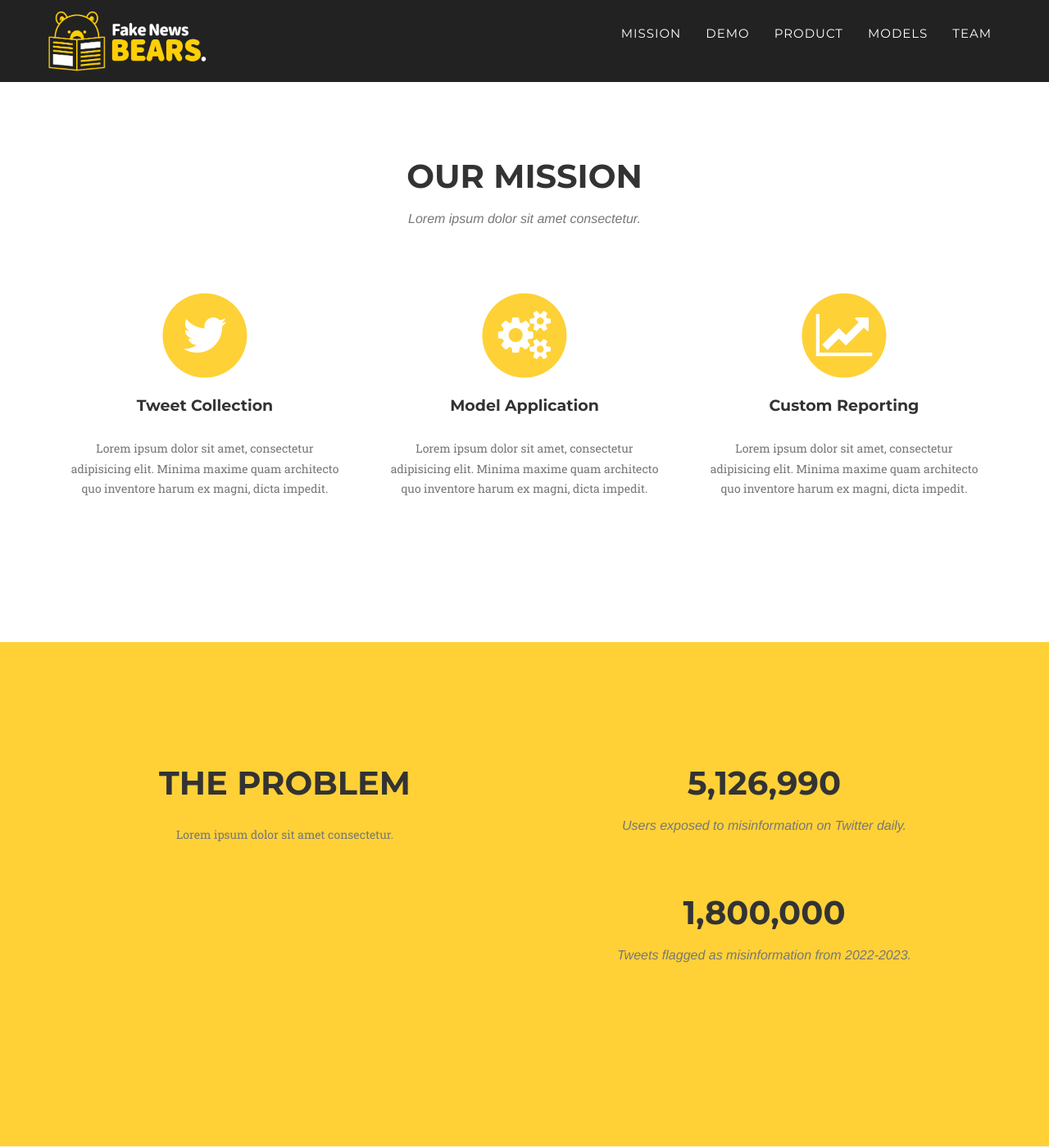
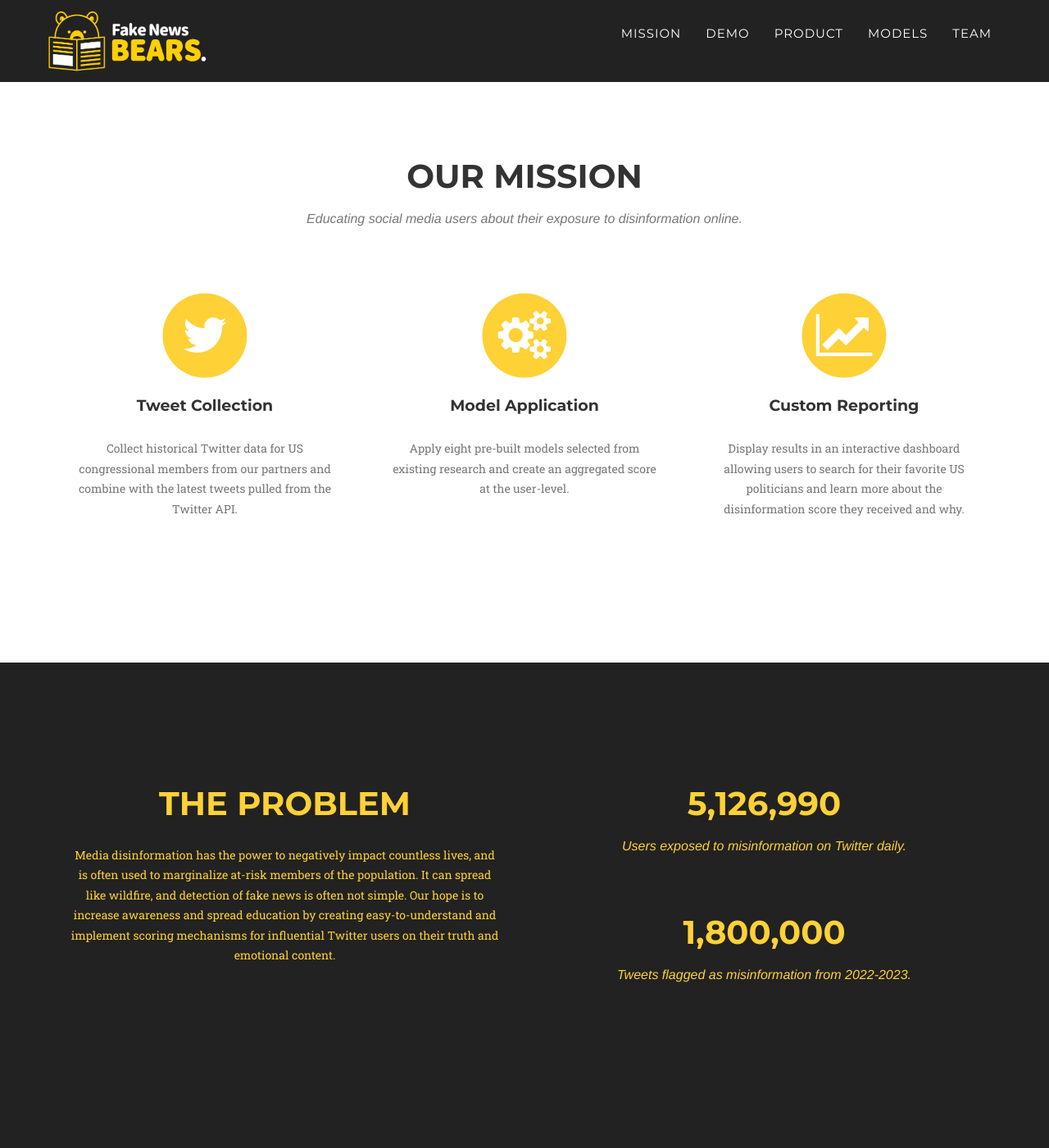
Before and after one commit to akikoiwamizu/fake-news-bears, a Jekyll site: the page built from index.html, in a window 1280 px wide and 1400 px high, scrolled down 715 px. Shown: the whole window at 82% size. Built offline with Jekyll 4.4.1, drawn with Linux system fonts in a browser that asks for light colours; some web fonts are replaced.

Commit message:
Updating mission section text + background color

```diff
--- a/_includes/mission.html
+++ b/_includes/mission.html
@@ -4,7 +4,7 @@
             <div class="row">
                 <div class="col-lg-12 text-center">
                     <h2 class="section-heading">Our Mission</h2>
-                    <h3 class="section-subheading text-muted">Lorem ipsum dolor sit amet consectetur.</h3>
+                    <h3 class="section-subheading text-muted">Educating social media users about their exposure to disinformation online.</h3>
                 </div>
             </div>
             <div class="row text-center">
@@ -14,7 +14,7 @@
                         <i class="fa fa-twitter fa-stack-1x fa-inverse"></i>
                     </span>
                     <h4 class="service-heading">Tweet Collection</h4>
-                    <p class="text-muted">Lorem ipsum dolor sit amet, consectetur adipisicing elit. Minima maxime quam architecto quo inventore harum ex magni, dicta impedit.</p>
+                    <p class="text-muted">Collect historical Twitter data for US congressional members from our partners and combine with the latest tweets pulled from the Twitter API.</p>
                 </div>
                 <div class="col-md-4">
                     <span class="fa-stack fa-4x">
@@ -22,7 +22,7 @@
                         <i class="fa fa-cogs fa-stack-1x fa-inverse"></i>
                     </span>
                     <h4 class="service-heading">Model Application</h4>
-                    <p class="text-muted">Lorem ipsum dolor sit amet, consectetur adipisicing elit. Minima maxime quam architecto quo inventore harum ex magni, dicta impedit.</p>
+                    <p class="text-muted">Apply eight pre-built models selected from existing research and create an aggregated score at the user-level.</p>
                 </div>
                 <div class="col-md-4">
                     <span class="fa-stack fa-4x">
@@ -30,7 +30,7 @@
                         <i class="fa fa-line-chart fa-stack-1x fa-inverse"></i>
                     </span>
                     <h4 class="service-heading">Custom Reporting</h4>
-                    <p class="text-muted">Lorem ipsum dolor sit amet, consectetur adipisicing elit. Minima maxime quam architecto quo inventore harum ex magni, dicta impedit.</p>
+                    <p class="text-muted">Display results in an interactive dashboard allowing users to search for their favorite US politicians and learn more about the disinformation score they received and why.</p>
                 </div>
             </div>
         </div>
--- a/_includes/stats.html
+++ b/_includes/stats.html
@@ -1,22 +1,22 @@
 <!-- Problem Stats Section -->
-    <section id="stats" class="bg-accent-yellow">
+    <section id="stats" class="bg-darkest-gray">
         <div class="container">
             <div class="row">
                 <div class="col-md-6 text-center">
-                    <h2 class="section-heading">The Problem</h2>
-                    <p class="text-muted">Lorem ipsum dolor sit amet consectetur. </p>
+                    <h2 class="section-heading text-primary">The Problem</h2>
+                    <p class="text-primary">Media disinformation has the power to negatively impact countless lives, and is often used to marginalize at-risk members of the population. It can spread like wildfire, and detection of fake news is often not simple. Our hope is to increase awareness and spread education by creating easy-to-understand and implement scoring mechanisms for influential Twitter users on their truth and emotional content.</p>
                 </div>
                 <div class="col-md-6 text-center">
                     <div class="row">
                         <div class="COL-XS-12 COL-SM-6">
-                            <h2 class="section-heading">5,126,990</h2>
-                            <h3 class="section-subheading text-muted">Users exposed to misinformation on Twitter daily.</h3>
+                            <h2 class="section-heading text-primary">5,126,990</h2>
+                            <h3 class="section-subheading text-primary">Users exposed to misinformation on Twitter daily.</h3>
                         </div>
                     </div>
                     <div class="row">
                         <div class="COL-XS-12 COL-SM-6">
-                            <h2 class="section-heading">1,800,000</h2>
-                            <h3 class="section-subheading text-muted">Tweets flagged as misinformation from 2022-2023.</h3>
+                            <h2 class="section-heading text-primary">1,800,000</h2>
+                            <h3 class="section-subheading text-primary">Tweets flagged as misinformation from 2022-2023.</h3>
                         </div>
                     </div>
                 </div>
```
Also changed, not shown: _includes/css/agency.css (+8 -0 lines).
